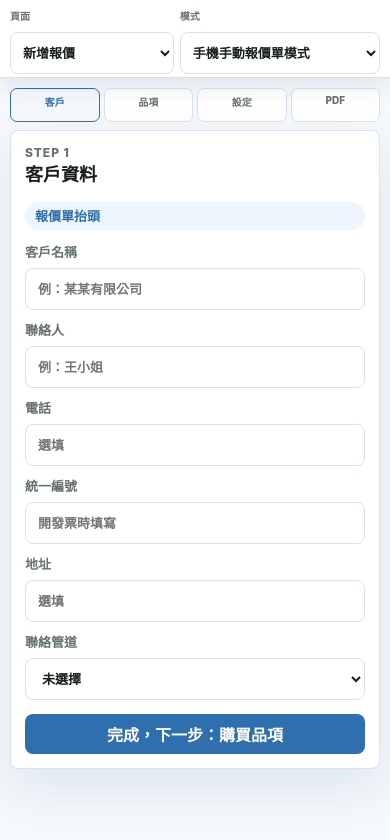
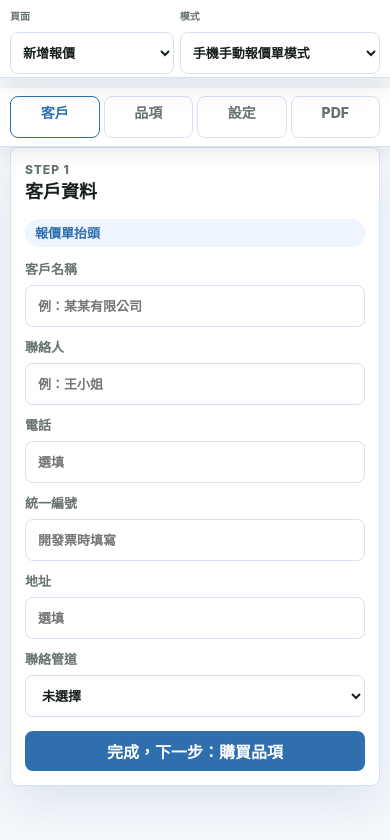
Before and after one commit to fishwei1208/makeworld-cs-tool, a plain HTML site: page quote/index.html in a window 390 px wide. Drawn offline with Linux system fonts and the light colour scheme.

Commit message:
Make mobile quote steps sticky

```diff
--- a/quote/index.html
+++ b/quote/index.html
@@ -4,7 +4,7 @@
     <meta charset="UTF-8" />
     <meta name="viewport" content="width=device-width, initial-scale=1.0" />
     <title>MakeWorld 報價工作台</title>
-    <link rel="stylesheet" href="styles.css?v=20260603-a4-quote-print" />
+    <link rel="stylesheet" href="styles.css?v=20260603-mobile-sticky-steps" />
   </head>
   <body>
     <main class="app-shell">
--- a/quote/styles.css
+++ b/quote/styles.css
@@ -1525,16 +1525,25 @@ textarea:focus {
   }
 
   .manual-mode .mobile-manual-flow {
+    position: sticky;
+    top: 0;
+    z-index: 20;
     gap: 4px;
-    margin-bottom: 8px;
+    margin: -10px -10px 10px;
+    padding: 8px 10px;
+    border-bottom: 1px solid var(--line);
+    background: rgba(255, 255, 255, 0.96);
+    box-shadow: 0 8px 18px rgba(15, 23, 42, 0.08);
+    backdrop-filter: blur(8px);
   }
 
   .manual-mode .mobile-manual-flow button {
-    min-height: 34px;
+    min-height: 42px;
     gap: 0;
-    padding: 5px 2px;
-    border-radius: 7px;
-    font-size: 10px;
+    padding: 8px 4px;
+    border-radius: 8px;
+    font-size: 14px;
+    line-height: 1.1;
   }
 
   .manual-mode .mobile-manual-flow button span {
```
